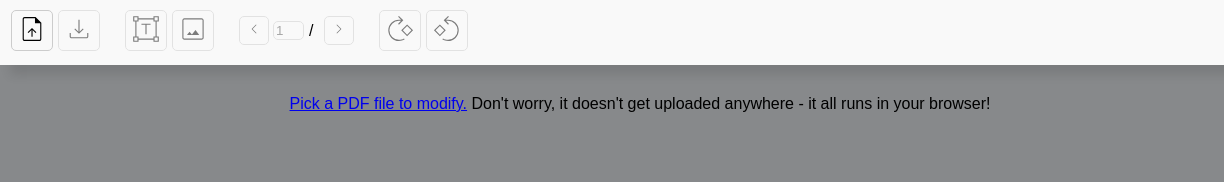
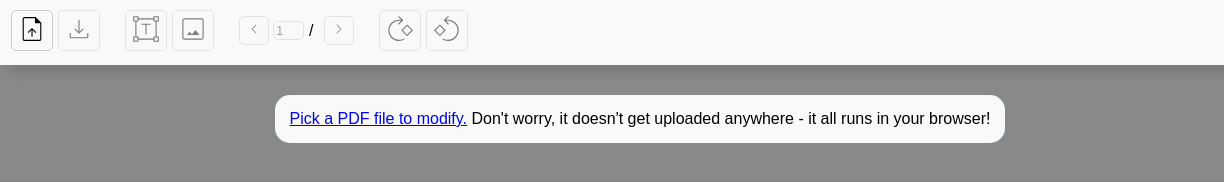
Before and after one commit to photown/private-pdf, a website built with webpack: page index.html in a window 1280 px wide. Shown: the full height of the page, 0-1224 px from the left. Built offline with nearby package versions, Linux system fonts and the light colour scheme; files whose address does not match are found by name.

Commit message:
Improve empty state look

```diff
--- a/index.html
+++ b/index.html
@@ -200,6 +200,11 @@
         align-items: center;
         justify-content: center;
       }
+      #empty-state-inner {
+        background: #f9f9f9;
+        padding: 15px;
+        border-radius: 15px;
+      }
       #top-bar {
         display: flex;
         justify-content: space-between;
@@ -383,7 +388,7 @@
       </div>
     </div>
     <div id="empty-state">
-      <div>
+      <div id="empty-state-inner">
         <a href="#" onclick="document.getElementById('pdf-file-input').click()"
           >Pick a PDF file to modify.</a
         >
```
